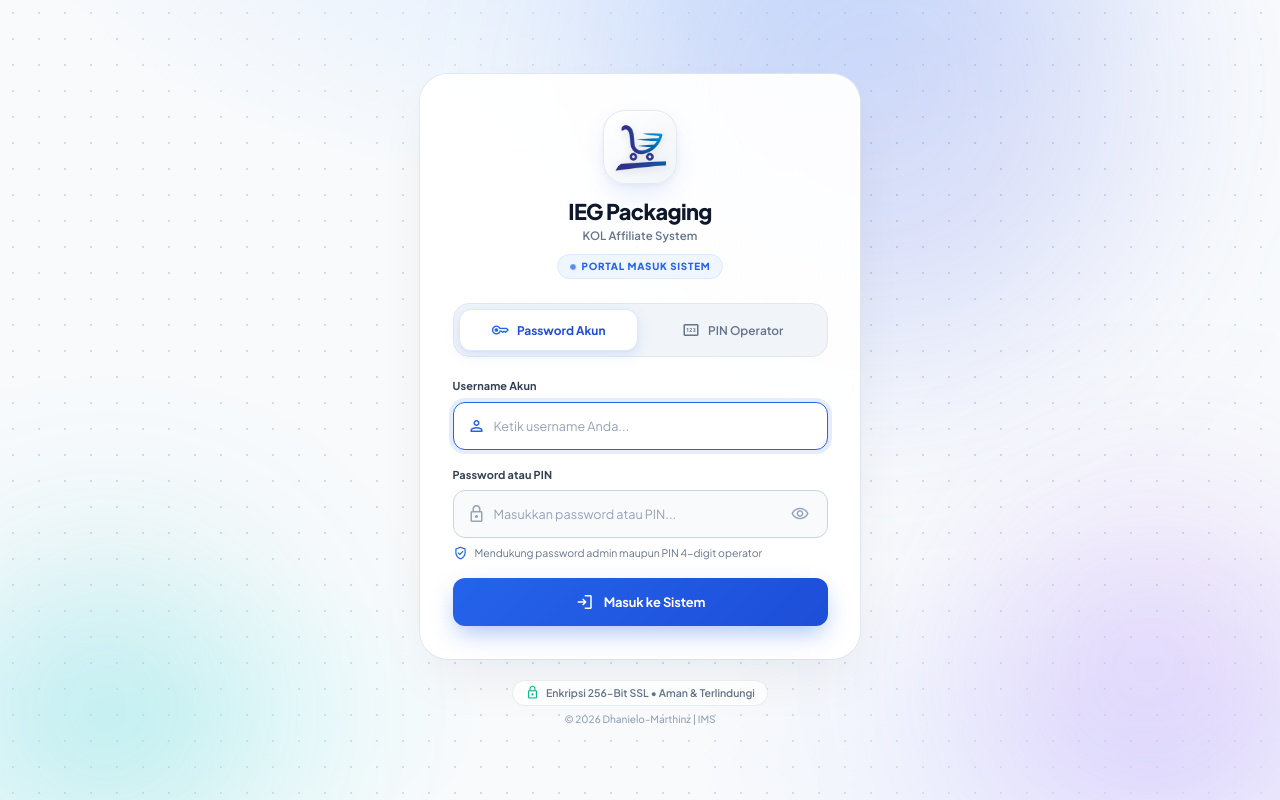
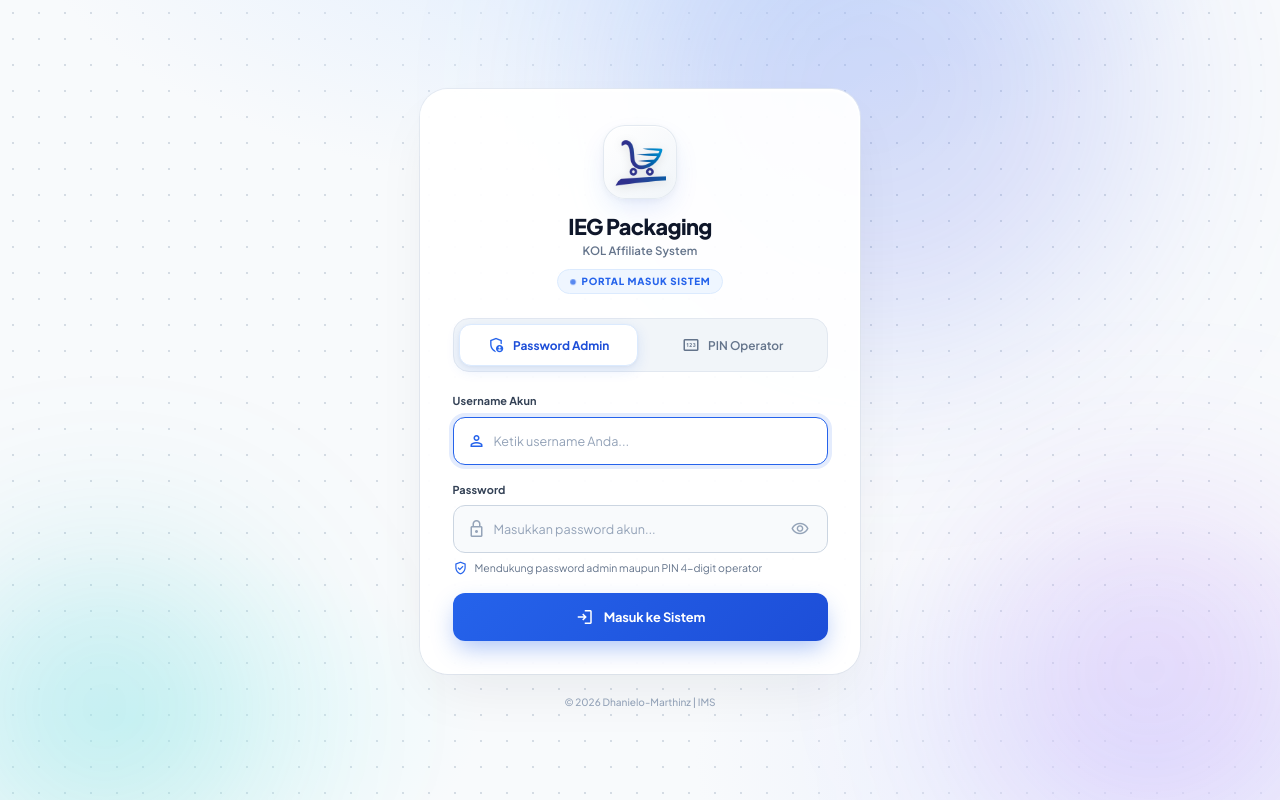
Before and after one commit to dhanielomarthinz-130/kol.affiliate.ieg, a PHP site: page /login in a window 1280 px wide. Run offline with PHP 8.4, Linux system fonts and the light colour scheme.

Commit message:
chore(ui): rename tab to Password Admin, label to Password, and remove SSL lock badge

```diff
--- a/login.php
+++ b/login.php
@@ -597,8 +597,8 @@ if ($_SERVER['REQUEST_METHOD'] === 'POST') {
             <!-- Mode Switcher Tabs -->
             <div class="login-nav-tabs">
                 <button type="button" class="login-tab-btn active" id="tabStandard" onclick="switchLoginMode('standard')">
-                    <span class="material-symbols-outlined tab-ico">key</span>
-                    <span>Password Akun</span>
+                    <span class="material-symbols-outlined tab-ico">admin_panel_settings</span>
+                    <span>Password Admin</span>
                 </button>
                 <button type="button" class="login-tab-btn" id="tabPin" onclick="switchLoginMode('pin')">
                     <span class="material-symbols-outlined tab-ico">pin</span>
@@ -627,7 +627,7 @@ if ($_SERVER['REQUEST_METHOD'] === 'POST') {
                 </div>
 
                 <div class="login-form-group">
-                    <label class="login-form-label" for="inputPassword">Password atau PIN</label>
+                    <label class="login-form-label" for="inputPassword">Password</label>
                     <div class="login-input-wrap">
                         <span class="material-symbols-outlined login-input-icon">lock</span>
                         <input
@@ -635,7 +635,7 @@ if ($_SERVER['REQUEST_METHOD'] === 'POST') {
                             name="password"
                             id="inputPassword"
                             class="login-form-input"
-                            placeholder="Masukkan password atau PIN..."
+                            placeholder="Masukkan password akun..."
                             required
                             autocomplete="current-password"
                             style="padding-right: 2.85rem;"
@@ -720,10 +720,6 @@ if ($_SERVER['REQUEST_METHOD'] === 'POST') {
 
         <!-- Security Footer -->
         <div class="login-footer">
-            <div class="login-footer-security">
-                <span class="material-symbols-outlined" style="font-size: 15px; color: #10b981;">lock</span>
-                <span>Enkripsi 256-Bit SSL • Aman &amp; Terlindungi</span>
-            </div>
             <div class="login-footer-copy">© 2026 Dhanielo-Marthinz | IMS</div>
         </div>
     </div>
```
